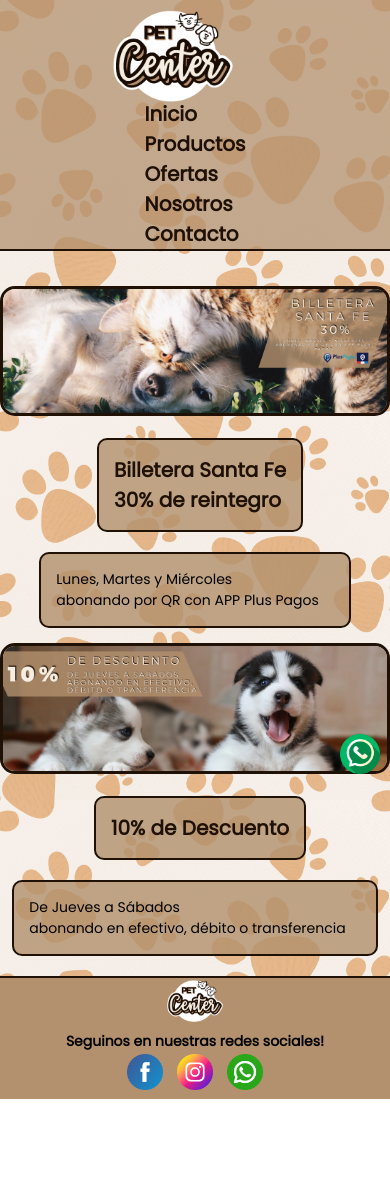
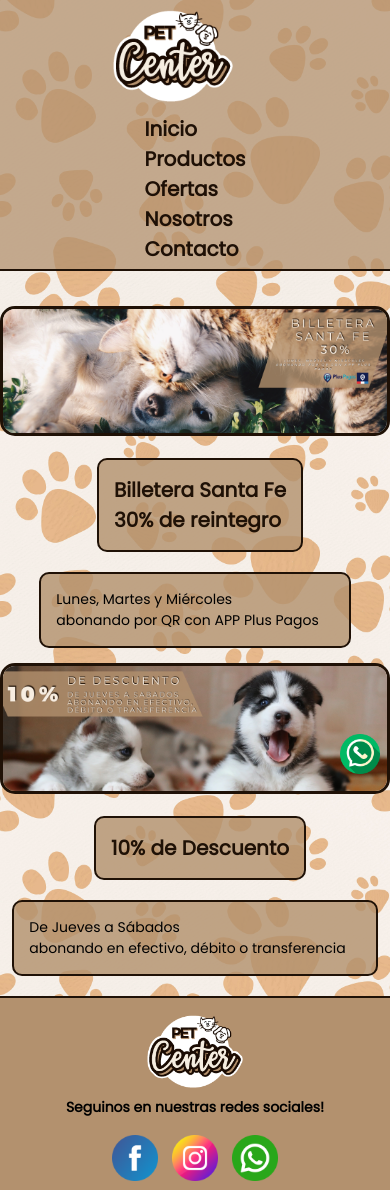
Before and after one commit to MatiManno/petcentermanno, a plain HTML site: page pages/ofertas.html in a window 390 px wide. Before the commit the page ends 1099 px from the top, so only its background shows below. Drawn offline with nearby package versions, Linux system fonts and the light colour scheme; a web font is replaced by a local one.

Commit message:
version 1.1

```diff
--- a/css/style.css
+++ b/css/style.css
@@ -566,9 +566,14 @@ body {
 
     /*MENU*/
 
+        .encabezado img {
+            margin-bottom: -25px;
+        }
+
         .menu ul {
             display: flex;
             flex-direction: column;
+            margin-bottom: 5px;
         }
 
         .hero {
@@ -625,6 +630,24 @@ body {
         .banner2 p {
             text-align: left;
         }
+
+    /*FOOTER*/
+
+        .pie {
+            display: flex;
+            flex-direction: column;
+        }
+
+        .pie img {
+            width: 100px;
+            margin-top: 15px;
+        }
+
+        .pie .redes {
+            width: 50px;
+            margin-top: 15px;
+        }
+
     }
 
 @media screen and (max-width:719px) {
```
